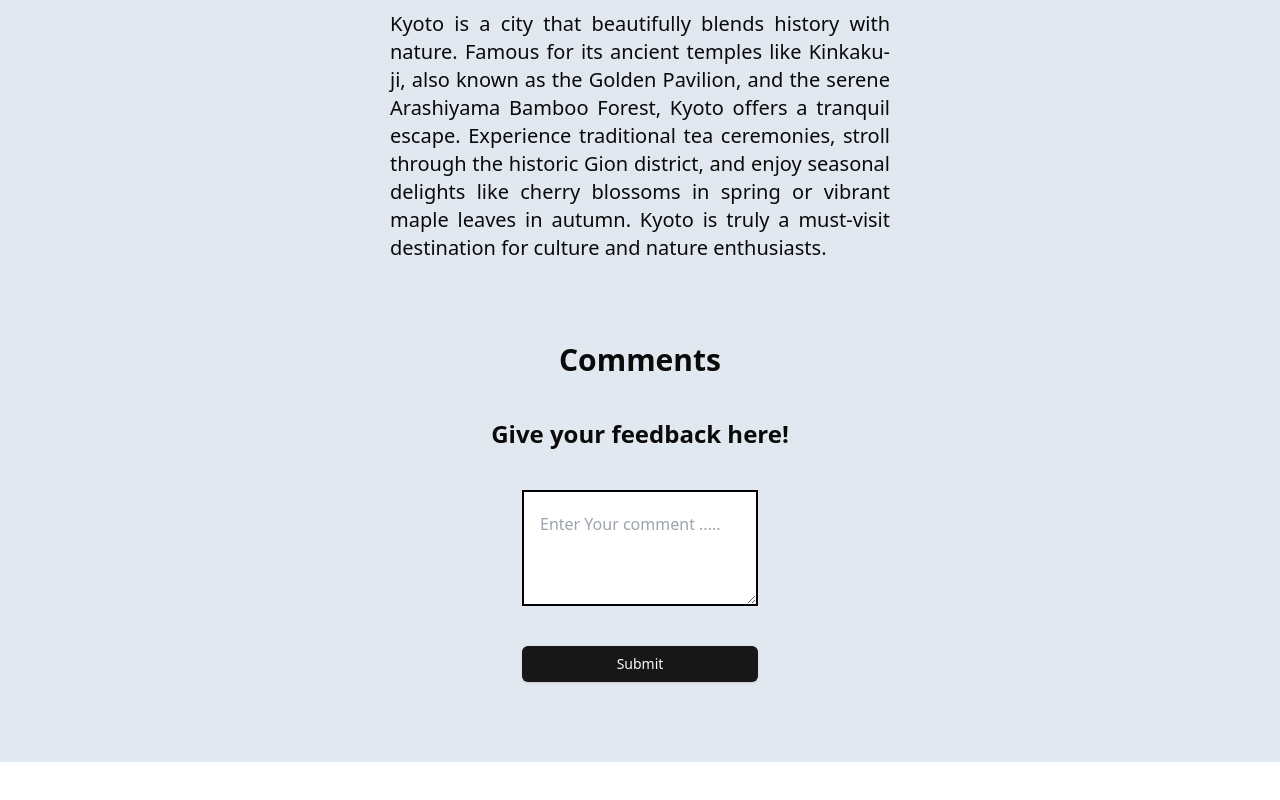
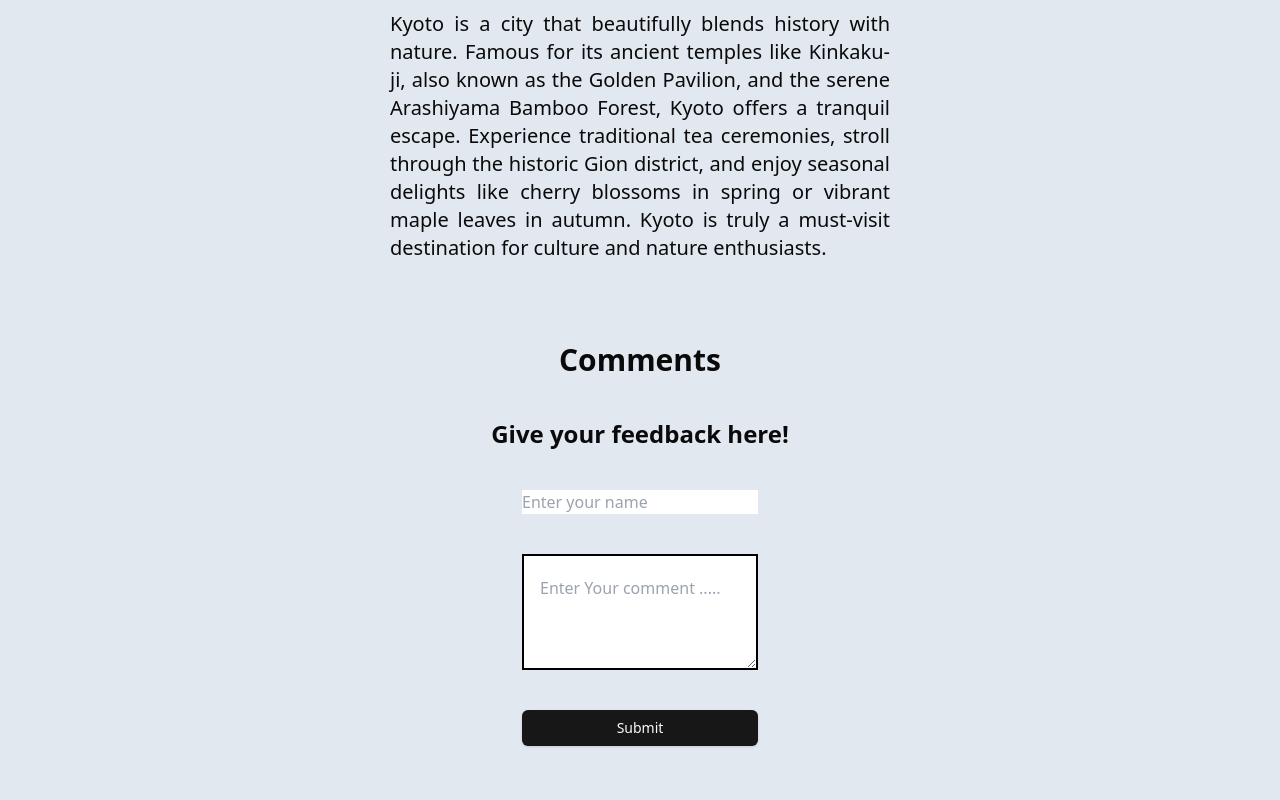
Before and after one commit to sahersaleem/nextJs-blog-app, a Next.js app: page /1 in a window 1280 px wide. Shown: the part 1088-1888 px from the top of the page. Before the commit the page ends 1850 px from the top, so only its background shows below. Built offline with nearby package versions, Linux system fonts and the light colour scheme.

Commit message:
fourth commit

```diff
--- a/src/app/page.tsx
+++ b/src/app/page.tsx
@@ -8,7 +8,7 @@ import WhyChooseSection from "@/component/WhyChooseSection";
 export default function Home() {
   return (
     <div className=" relative h-screen w-full bg-[url(/images/bg2.png)] bg-cover bg-center ">
-      <div className="inset-0 absolute bg-black opacity-60 shadow-xl"></div>
+      <div className="inset-0 absolute bg-black opacity-10 shadow-xl"></div>
         <div className="z-40 relative">
           <Navbar />
           <Hero />
--- a/src/component/Comment.tsx
+++ b/src/component/Comment.tsx
@@ -1,27 +1,47 @@
 "use client";
 
 import { Button } from "@/components/ui/button";
-import React, {  ChangeEvent, useEffect, useState } from "react";
+import React, { ChangeEvent, useEffect, useState } from "react";
 
+type CommentType = {
+  username: string;
+  comment: string;
+};
 const Comment = () => {
-  const [comments, setComments] = useState<string[]>([]);
-
+  const [comments, setComments] = useState<CommentType[]>([]);
+  const [username, setUsername] = useState<string>("");
   const [newComment, setNewComment] = useState<string>("");
 
-  const handleSubmit = (e:any) => {
+  const handleSubmit = (e: any) => {
     e.preventDefault();
-    setComments((prevComment) => [...prevComment, newComment]);
+
+    setComments((prevComment) =>
+       [
+
+           ...prevComment,{
+
+          username: username,
+          comment: newComment,
+
+        },
+      ]
+    );
+
+
+    setUsername("")
+    setNewComment("")
   };
 
   useEffect(() => {
-    const savedComment = JSON.parse(localStorage.getItem('comments')!)||[];
-    setNewComment(savedComment);
-  },[]);
+    const savedComment = JSON.parse(localStorage.getItem("comments")!||"[]")||[];
+
+    setComments(savedComment)
+  }, []);
 
   useEffect(() => {
-    const setComments = JSON.stringify(
-      localStorage.setItem("comments", JSON.stringify(newComment))
-    );
+
+      localStorage.setItem("comments",JSON.stringify (comments))
+
   }, [comments]);
 
   return (
@@ -29,7 +49,10 @@ const Comment = () => {
       <div>
         <h1 className="text-3xl font-relway font-bold">Comments</h1>
         {comments.map((com, index) => (
-          <p key={index} className="border-b  border-[3px] ">{com}</p>
+          <div key={index} className="border-b border-black mb-5">
+            <p className="font-bold">{com.username}</p>
+            <p>{com.comment}</p>
+          </div>
         ))}
       </div>
       <h1 className="text-2xl font-relway font-bold text-center">
@@ -37,12 +60,21 @@ const Comment = () => {
       </h1>
 
       <form onSubmit={handleSubmit} className="flex flex-col space-y-10">
+        <input
+          type="string"
+          name="name"
+          value={username||""}
+          onChange={(e) => {
+            setUsername(e.target.value);
+          }}
+          placeholder="Enter your name"
+        />
         <textarea
           cols={20}
           rows={3}
           name="commentSection"
           placeholder="Enter Your comment ....."
-          value={newComment}
+          value={newComment||""}
           onChange={(e) => setNewComment(e.target.value)}
           className="px-4 py-5 outline-none border-black border-[2px]"
         ></textarea>
```
